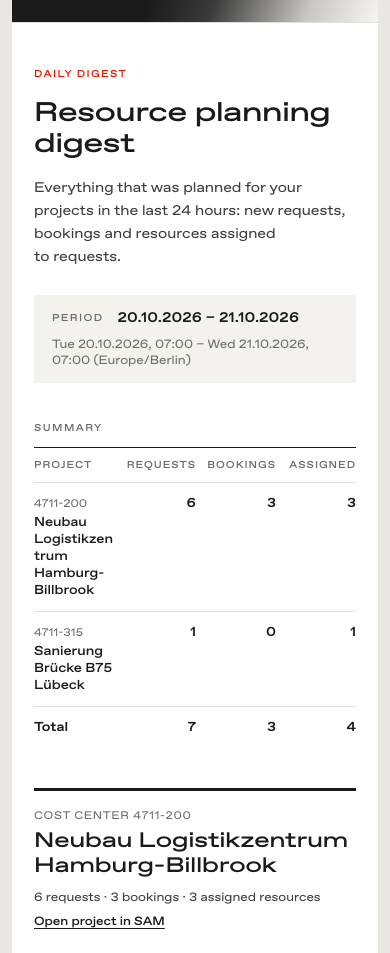
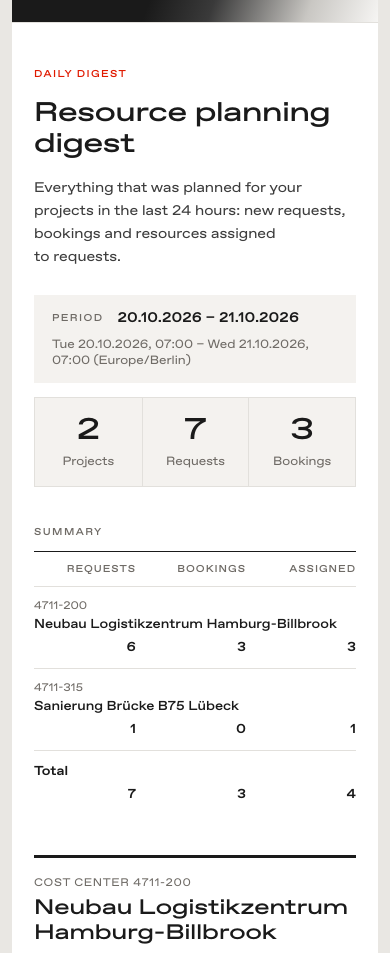
Before and after one commit to easyvibesuxui-sketch/Log-in-and-email, a plain HTML site: page SAM Daily Digest Email.dc.html in a window 390 px wide. Shown: the part 144-1097 px from the top of the page. Drawn offline with nearby package versions, Linux system fonts and the light colour scheme.

Commit message:
Digest e-mail: totals on top; readable summary on phones
- Three totals under the period: projects, requests, bookings.
- On narrow screens each summary row puts the project name on its own
  line with the three counts beneath, instead of breaking names mid-word.
- Handoff note updated.

Co-Authored-By: Claude Opus 5.5 <noreply@anthropic.com>
Claude-Session: https://claude.ai/code/session_012uAC5HbLgMAGRn54yTkR2E

```diff
--- a/SAM Daily Digest Email.dc.html
+++ b/SAM Daily Digest Email.dc.html
@@ -24,6 +24,9 @@ a:hover { color: #ff1e00; }
   .dg-pad { padding-left: 22px !important; padding-right: 22px !important; }
   .dg-h1 { font-size: 27px !important; }
   .dg-card { padding: 16px 16px 14px !important; }
+  .dg-sumrow { grid-template-columns: repeat(3, minmax(0, 1fr)) !important; row-gap: 6px !important; }
+  .dg-sumname { grid-column: 1 / -1; }
+  .dg-sumhide { display: none; }
 }
 </style>
 </helmet>
@@ -51,25 +54,39 @@ a:hover { color: #ff1e00; }
         <span style="font-size:14px;font-weight:700">{{ intervalShort }}</span>
         <span style="font-size:12px;color:#6f6b66">{{ intervalTimes }}</span>
       </div>
+      <div style="margin-top:14px;display:grid;grid-template-columns:repeat(3, minmax(0, 1fr));background:#f4f2ef;border:1px solid #e2e0dc">
+        <div style="padding:18px 10px 16px;text-align:center">
+          <div style="font-family:'FavoritExp',Helvetica,sans-serif;font-weight:500;font-size:30px;line-height:1">{{ projectCount }}</div>
+          <div style="margin-top:8px;font-size:12px;color:#6f6b66">Projects</div>
+        </div>
+        <div style="padding:18px 10px 16px;text-align:center;border-left:1px solid #e2e0dc">
+          <div style="font-family:'FavoritExp',Helvetica,sans-serif;font-weight:500;font-size:30px;line-height:1">{{ totalRequests }}</div>
+          <div style="margin-top:8px;font-size:12px;color:#6f6b66">Requests</div>
+        </div>
+        <div style="padding:18px 10px 16px;text-align:center;border-left:1px solid #e2e0dc">
+          <div style="font-family:'FavoritExp',Helvetica,sans-serif;font-weight:500;font-size:30px;line-height:1">{{ totalBookings }}</div>
+          <div style="margin-top:8px;font-size:12px;color:#6f6b66">Bookings</div>
+        </div>
+      </div>
     </div>
 
     <sc-if value="{{ showSummary }}" hint-placeholder-val="{{ true }}">
     <div class="dg-pad" style="padding:30px 44px 6px">
       <div style="font-size:10px;letter-spacing:0.14em;font-weight:500;color:#6f6b66;margin-bottom:12px">SUMMARY</div>
       <div style="border-top:1px solid #1a1a1a">
-        <div style="display:grid;grid-template-columns:minmax(0,1fr) repeat(3,minmax(54px,72px));gap:0 8px;padding:10px 0;border-bottom:1px solid #e2e0dc;font-size:10px;letter-spacing:0.1em;color:#6f6b66;font-weight:500">
-          <div>PROJECT</div><div style="text-align:right">REQUESTS</div><div style="text-align:right">BOOKINGS</div><div style="text-align:right">ASSIGNED</div>
+        <div class="dg-sumrow" style="display:grid;grid-template-columns:minmax(0,1fr) repeat(3,minmax(54px,72px));gap:0 8px;padding:10px 0;border-bottom:1px solid #e2e0dc;font-size:10px;letter-spacing:0.1em;color:#6f6b66;font-weight:500">
+          <div class="dg-sumhide">PROJECT</div><div style="text-align:right">REQUESTS</div><div style="text-align:right">BOOKINGS</div><div style="text-align:right">ASSIGNED</div>
         </div>
         <sc-for list="{{ projects }}" as="p" hint-placeholder-count="2">
-          <div style="display:grid;grid-template-columns:minmax(0,1fr) repeat(3,minmax(54px,72px));gap:0 8px;padding:12px 0;border-bottom:1px solid #e2e0dc;font-size:13px;align-items:baseline">
-            <div style="min-width:0"><div style="font-size:11px;color:#6f6b66;margin-bottom:3px">{{ p.cc }}</div><div style="font-weight:500;overflow-wrap:anywhere">{{ p.title }}</div></div>
+          <div class="dg-sumrow" style="display:grid;grid-template-columns:minmax(0,1fr) repeat(3,minmax(54px,72px));gap:0 8px;padding:12px 0;border-bottom:1px solid #e2e0dc;font-size:13px;align-items:baseline">
+            <div class="dg-sumname" style="min-width:0"><div style="font-size:11px;color:#6f6b66;margin-bottom:3px">{{ p.cc }}</div><div style="font-weight:500;overflow-wrap:break-word">{{ p.title }}</div></div>
             <div style="text-align:right;font-weight:700">{{ p.nRequests }}</div>
             <div style="text-align:right;font-weight:700">{{ p.nBookings }}</div>
             <div style="text-align:right;font-weight:700">{{ p.nAssigned }}</div>
           </div>
         </sc-for>
-        <div style="display:grid;grid-template-columns:minmax(0,1fr) repeat(3,minmax(54px,72px));gap:0 8px;padding:12px 0;font-size:13px;font-weight:700">
-          <div>Total</div><div style="text-align:right">{{ totalRequests }}</div><div style="text-align:right">{{ totalBookings }}</div><div style="text-align:right">{{ totalAssigned }}</div>
+        <div class="dg-sumrow" style="display:grid;grid-template-columns:minmax(0,1fr) repeat(3,minmax(54px,72px));gap:0 8px;padding:12px 0;font-size:13px;font-weight:700">
+          <div class="dg-sumname">Total</div><div style="text-align:right">{{ totalRequests }}</div><div style="text-align:right">{{ totalBookings }}</div><div style="text-align:right">{{ totalAssigned }}</div>
         </div>
       </div>
     </div>
@@ -227,7 +244,7 @@ class Component extends DCLogic {
 
     const intervalShort = d(start) + " – " + d(end);
     return {
-      projects, totalRequests: tr, totalBookings: tb, totalAssigned: ta,
+      projects, projectCount: projects.length, totalRequests: tr, totalBookings: tb, totalAssigned: ta,
       showSummary: this.props.showSummary ?? true,
       kicker: monday ? "WEEKEND DIGEST · FRIDAY TO SUNDAY" : "DAILY DIGEST",
       intervalShort,
```
Also changed, not shown: HANDOFF.md (+1 -1 lines), SAM RAM Handoff.html (+1 -1 lines), handoff-src.html (+1 -1 lines).
